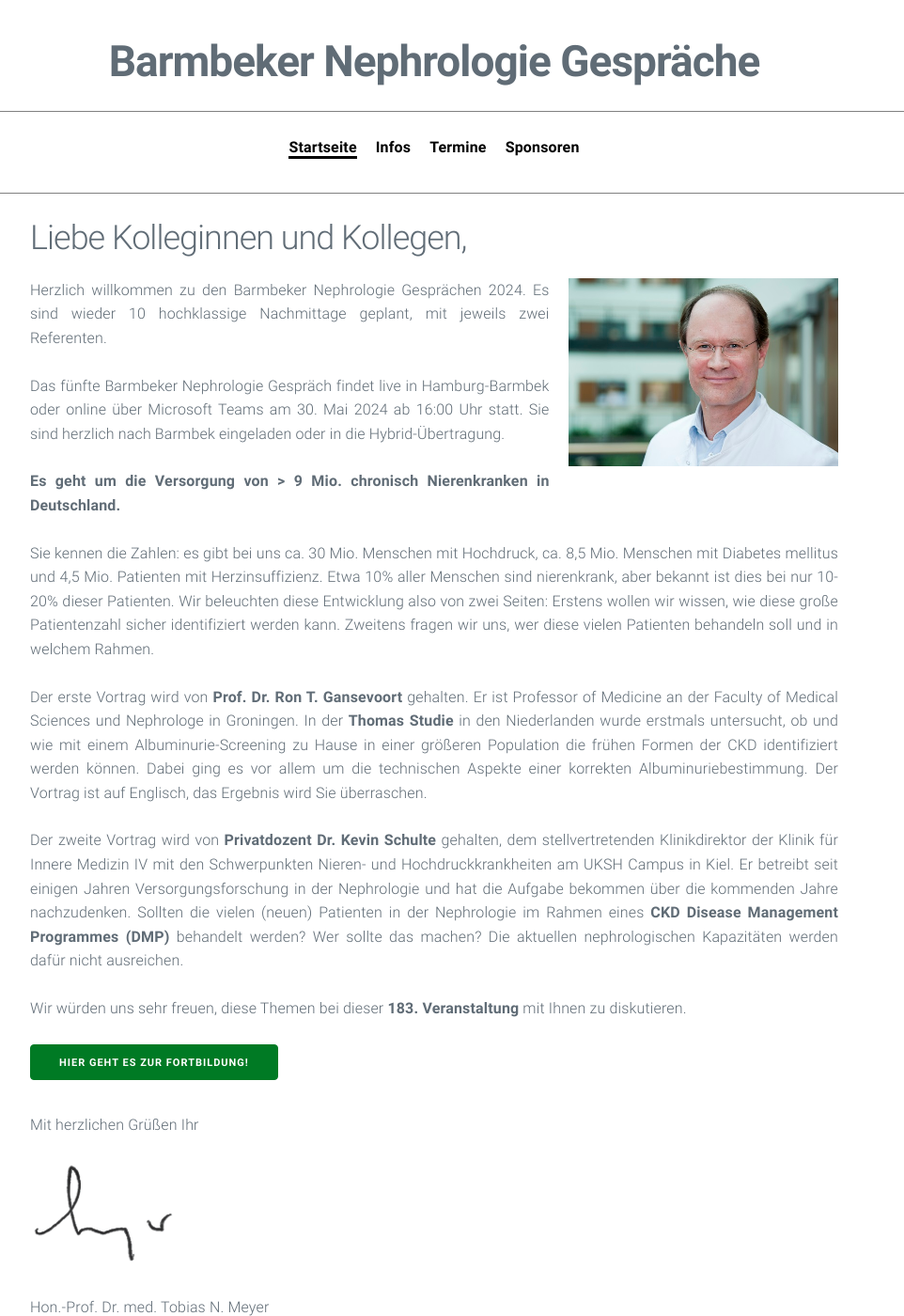
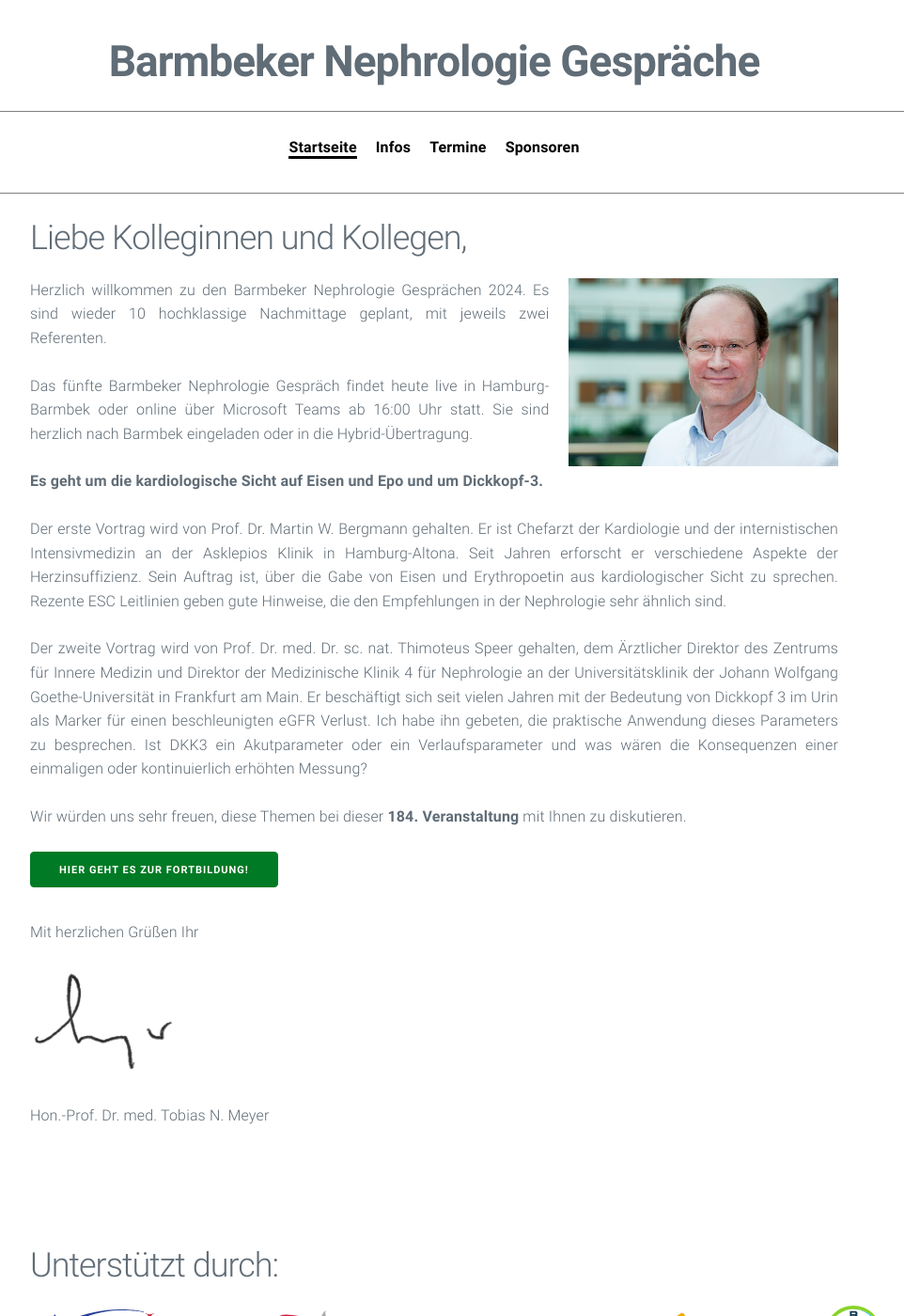
Before and after one commit to manuelpaul86/manuelpaul86.github.io, a Jekyll site: the page built from index.md, in a window 1280 px wide and 1400 px high. Shown: the whole window at 94% size, without its empty margins (178-1140 px from the left). Built offline with Jekyll 4.4.1, drawn with Linux system fonts in a browser that asks for light colours.

Commit message:
index.md aktualisieren

```diff
--- a/index.md
+++ b/index.md
@@ -7,17 +7,15 @@
 <img src="/assets/images/CA_Meyer.jpg" height="200rem" alt="Portraitfoto Hon. Prof. Dr. Tobias N. Meyer" style="float:right; margin-left:20px; margin-bottom:20px;">
 Herzlich willkommen zu den Barmbeker Nephrologie Gesprächen 2024. Es sind wieder 10 hochklassige Nachmittage geplant, mit jeweils zwei Referenten.
 
-Das fünfte Barmbeker Nephrologie Gespräch findet live in Hamburg-Barmbek oder online über Microsoft Teams am 30. Mai 2024 ab 16:00 Uhr statt. Sie sind herzlich nach Barmbek eingeladen oder in die Hybrid-Übertragung.
+Das fünfte Barmbeker Nephrologie Gespräch findet heute live in Hamburg-Barmbek oder online über Microsoft Teams ab 16:00 Uhr statt. Sie sind herzlich nach Barmbek eingeladen oder in die Hybrid-Übertragung.
 
-**Es geht um die Versorgung von > 9 Mio. chronisch Nierenkranken in Deutschland.**
+**Es geht um die kardiologische Sicht auf Eisen und Epo und um Dickkopf-3.**
 
-Sie kennen die Zahlen: es gibt bei uns ca. 30 Mio. Menschen mit Hochdruck, ca. 8,5 Mio. Menschen mit Diabetes mellitus und 4,5 Mio. Patienten mit Herzinsuffizienz. Etwa 10% aller Menschen sind nierenkrank, aber bekannt ist dies bei nur 10-20% dieser Patienten. Wir beleuchten diese Entwicklung also von zwei Seiten:  Erstens wollen wir wissen, wie diese große Patientenzahl sicher identifiziert werden kann. Zweitens fragen wir uns, wer diese vielen Patienten behandeln soll und in welchem Rahmen.
+Der erste Vortrag wird von Prof. Dr. Martin W. Bergmann gehalten. Er ist Chefarzt der Kardiologie und der internistischen Intensivmedizin an der Asklepios Klinik in Hamburg-Altona. Seit Jahren erforscht er verschiedene Aspekte der Herzinsuffizienz. Sein Auftrag ist, über die Gabe von Eisen und Erythropoetin aus kardiologischer Sicht zu sprechen. Rezente ESC Leitlinien geben gute Hinweise, die den Empfehlungen in der Nephrologie sehr ähnlich sind.
 
-Der erste Vortrag wird von **Prof. Dr. Ron T. Gansevoort** gehalten. Er ist Professor of Medicine an der Faculty of Medical Sciences und Nephrologe in Groningen. In der **Thomas Studie** in den Niederlanden wurde erstmals untersucht, ob und wie mit einem Albuminurie-Screening zu Hause in einer größeren Population die frühen Formen der CKD identifiziert werden können. Dabei ging es vor allem um die technischen Aspekte einer korrekten Albuminuriebestimmung. Der Vortrag ist auf Englisch, das Ergebnis wird Sie überraschen.
+Der zweite Vortrag wird von Prof. Dr. med. Dr. sc. nat. Thimoteus Speer gehalten, dem Ärztlicher Direktor des Zentrums für Innere Medizin und Direktor der Medizinische Klinik 4 für Nephrologie an der Universitätsklinik der Johann Wolfgang Goethe-Universität in Frankfurt am Main. Er beschäftigt sich seit vielen Jahren mit der Bedeutung von Dickkopf 3 im Urin als Marker für einen beschleunigten eGFR Verlust. Ich habe ihn gebeten, die praktische Anwendung dieses Parameters zu besprechen. Ist DKK3 ein Akutparameter oder ein Verlaufsparameter und was wären die Konsequenzen einer einmaligen oder kontinuierlich erhöhten Messung?
 
-Der zweite Vortrag wird von **Privatdozent Dr. Kevin Schulte** gehalten, dem stellvertretenden Klinikdirektor der Klinik für Innere Medizin IV mit den Schwerpunkten Nieren- und Hochdruckkrankheiten am UKSH Campus in Kiel. Er betreibt seit einigen Jahren Versorgungsforschung in der Nephrologie und hat die Aufgabe bekommen über die kommenden Jahre nachzudenken. Sollten die vielen (neuen) Patienten in der Nephrologie im Rahmen eines **CKD Disease Management Programmes (DMP)** behandelt werden? Wer sollte das machen? Die aktuellen nephrologischen Kapazitäten werden dafür nicht ausreichen.
-
-Wir würden uns sehr freuen, diese Themen bei dieser **183. Veranstaltung** mit Ihnen zu diskutieren.
+Wir würden uns sehr freuen, diese Themen bei dieser **184. Veranstaltung** mit Ihnen zu diskutieren.
 
 <a class="button" href="https://urldefense.com/v3/__https:/teams.microsoft.com/l/meetup-join/19*3ameeting_YmUxOTUxMDQtOWQ3MC00MWNkLWJhZmQtODZkMGRiMmM0OGE3*40thread.v2/0?context=*7b*22Tid*22*3a*22e6160a47-a12e-4ab1-be56-bddd09456693*22*2c*22Oid*22*3a*2254de3200-43af-4cbb-8fde-9d0457be7bcb*22*7d__;JSUlJSUlJSUlJSUlJSUl!!On_szuMZSg!P8KCBVeQsPDEIxj4qwiFDVMO5JeH1etvPsBx6GpLpi5veQZ0VTaIMGUiJ7xRwgLwe7KPxeebrT0HLDLQDSS2$" target="_blank">Hier geht es zur Fortbildung!</a>
 
```
